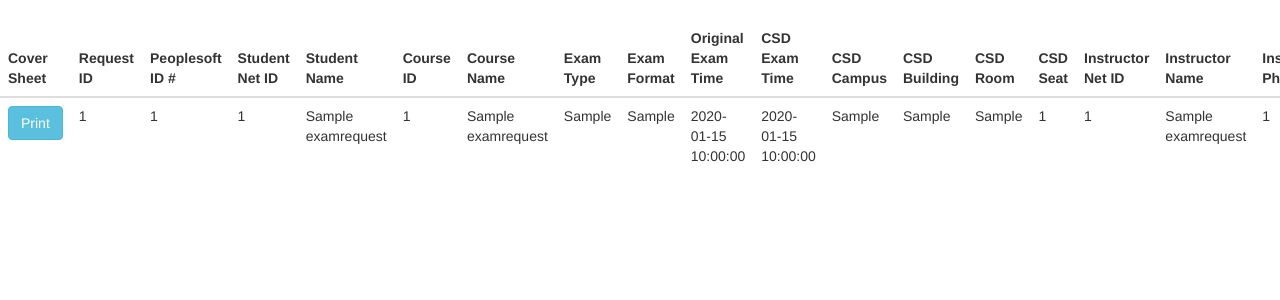
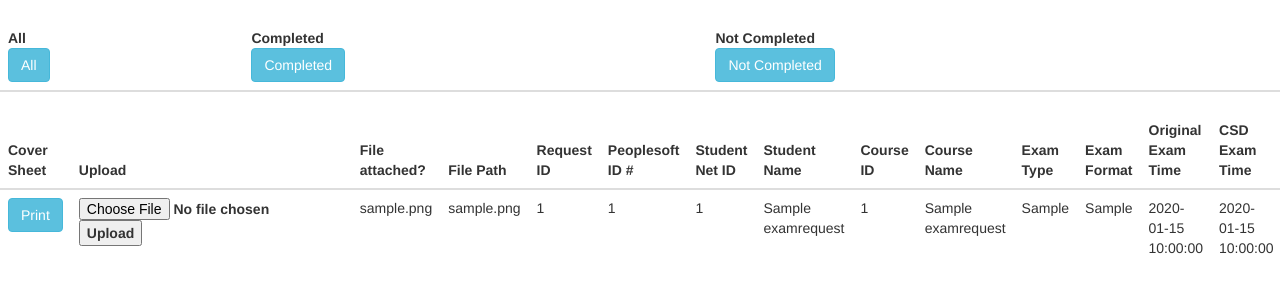
Before and after one commit to jyip255/exam-accommodation-request, a Flask app: page /requestList in a window 1280 px wide. Shown: the part 52-352 px from the top of the page. Run offline with Flask 2, Linux system fonts and the light colour scheme; tables that the repository leaves empty hold one stand-in row (values such as "Sample post"); lists and menus that the app fills with data are empty; some libraries are stand-ins or nearby versions.

Commit message:
merged feature/fileupload that allows for manual pdf attachment to a specific exam request

```diff
--- a/app/forms.py
+++ b/app/forms.py
@@ -1,6 +1,8 @@
 from flask_wtf import FlaskForm
+from flask_uploads import UploadSet, IMAGES
 from wtforms import StringField, SubmitField, IntegerField, RadioField, SelectField, TextField, TextAreaField, DateTimeField
 from wtforms.validators import DataRequired, Length, Email, NumberRange, Optional
+from flask_wtf.file import FileField, FileAllowed, FileRequired
 from wtforms.widgets import TextArea
 
 EXAM_TYPE_CHOICES = [('','---'), ('Midterm', 'Midterm'), ('Final', 'Final')]
@@ -35,3 +37,7 @@ class AddForm(FlaskForm):
     accommodations = TextAreaField(label='Exam Accommodations', widget=TextArea(), validators=[DataRequired()])
     instructor_notes = TextAreaField(label='Instructor Notes', widget=TextArea())
     submit = SubmitField('Submit')
+
+# Form for files
+class FileForm(FlaskForm):
+    upload = FileField('image', validators=[FileRequired()])
--- a/app/models.py
+++ b/app/models.py
@@ -24,6 +24,8 @@ class Examrequest(db.Model):
     material = db.Column(db.String(120), index=True)
     accommodations = db.Column(db.String(120), index=True)
     instructor_notes = db.Column(db.String(120), index=True)
+    file_path = db.Column(db.String(120))
+    has_file = db.Column(db.String(120))
     # Defines how the object prints in console
     def __repr__(self):
         return '<Record for {}>'.format(self.student_name)
--- a/app/templates/requestList.html
+++ b/app/templates/requestList.html
@@ -7,7 +7,34 @@
     <table class="table">
         <thead>
             <tr>
+                <th scope="col">All
+                    <form action={{'/requestList'}} method="post">
+                        <button class="btn btn-info" type="submit">All</button>
+                    </form>
+                </th>
+                <th scope="col">Completed
+                    <form action={{'/requestListHasFile'}} method="post">
+                        <button class="btn btn-info" type="submit">Completed</button>
+                    </form>
+                </th>
+                <th scope="col">Not Completed
+                    <form action={{'/requestListNoFile'}} method="post">
+                        <button class="btn btn-info" type="submit">Not Completed</button>
+                    </form>
+                </th>
+            </tr>
+        </thead>
+    </table>
+</div>
+
+<div class="table-responsive">
+    <table class="table">
+        <thead>
+            <tr>
                 <th scope="col">Cover Sheet</th>
+                <th scope="col">Upload</th>
+                <th scope="col">File attached?</th>
+                <th scope="col">File Path</th>
                 <th scope="col">Request ID</th>
                 <th scope="col">Peoplesoft ID #</th>
                 <th scope="col">Student Net ID</th>
@@ -39,6 +66,14 @@
                         <button class="btn btn-info" type="submit">Print</button>
                     </form>
                 </th>
+                <th scope="row">
+                    <form action = {{'/uploadSpecific/'+row.student_netid}} method="post" enctype=multipart/form-data>
+                        <input type=file name=file>
+                        <input type=submit value=Upload>
+                    </form>
+                </th>
+                <td>{{row["has_file"]}}</td>
+                <td>{{row["file_path"]}}</td>
                 <td>{{row["id"]}}</td>
                 <td>{{row["student_id"]}}</td>
                 <td>{{row["student_netid"]}}</td>
--- a/app/views.py
+++ b/app/views.py
@@ -8,7 +8,7 @@ from . import cas
 from pdf2image import convert_from_path
 import os
 
-from app.forms import StudentForm, AddForm
+from app.forms import StudentForm, AddForm, FileForm
 from app.models import Users, Examrequest
 
 # QR code additions
@@ -145,3 +145,29 @@ def uploadPdf():
         else:
             return render_template('uploadPdfError.html')
     return render_template('uploadPdf.html')
+
+@app.route('/uploadSpecific/<netid>', methods=['GET', 'POST'])
+def uploadSpecific(netid):
+    target = os.path.join(APP_ROOT, 'images/')
+    for file in request.files.getlist("file"):
+        if allowed_file(file.filename):
+            filename = file.filename
+            destination = "/".join([target, filename])
+            file.save(destination)
+            updatedRequest = Examrequest.query.filter(Examrequest.student_netid==netid).first()
+            updatedRequest.has_file="True"
+            updatedRequest.file_path=filename
+            db.session.commit()
+            return render_template('uploadSuccess.html', filename=filename)
+        else:
+            return render_template('uploadPdfError.html')
+
+@app.route('/requestListHasFile', methods=['GET', 'POST'])
+def requestListHasFile():
+    rows = Examrequest.query.filter(Examrequest.has_file=="True")
+    return render_template('requestList.html', rows = rows)
+
+@app.route('/requestListNoFile', methods=['GET', 'POST'])
+def requestListNoFile():
+    rows = Examrequest.query.filter(Examrequest.has_file == None)
+    return render_template('requestList.html', rows = rows)
```
Also changed, not shown: app/templates/uploadSpecific.html (added, +10 -0 lines), app/templates/uploadSuccess.html (added, +9 -0 lines), exam_requests.db, 1 other file.
